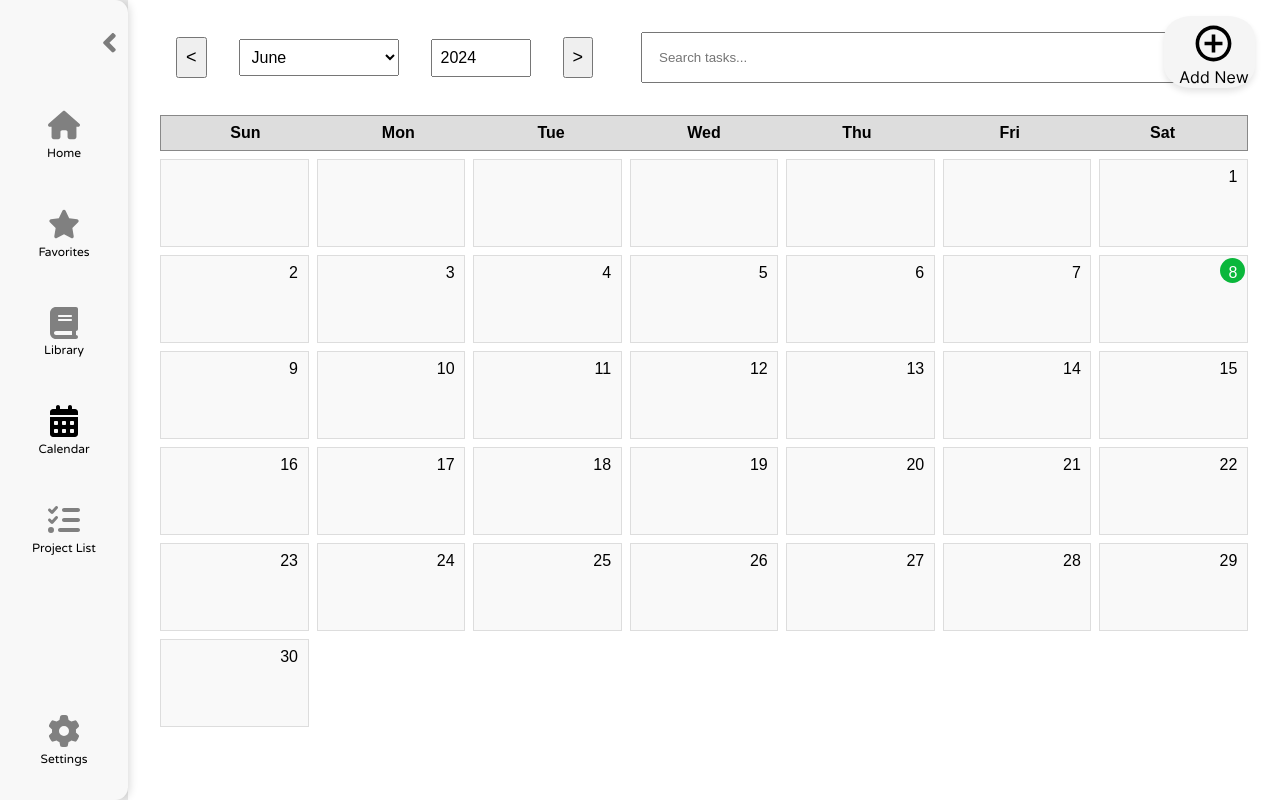
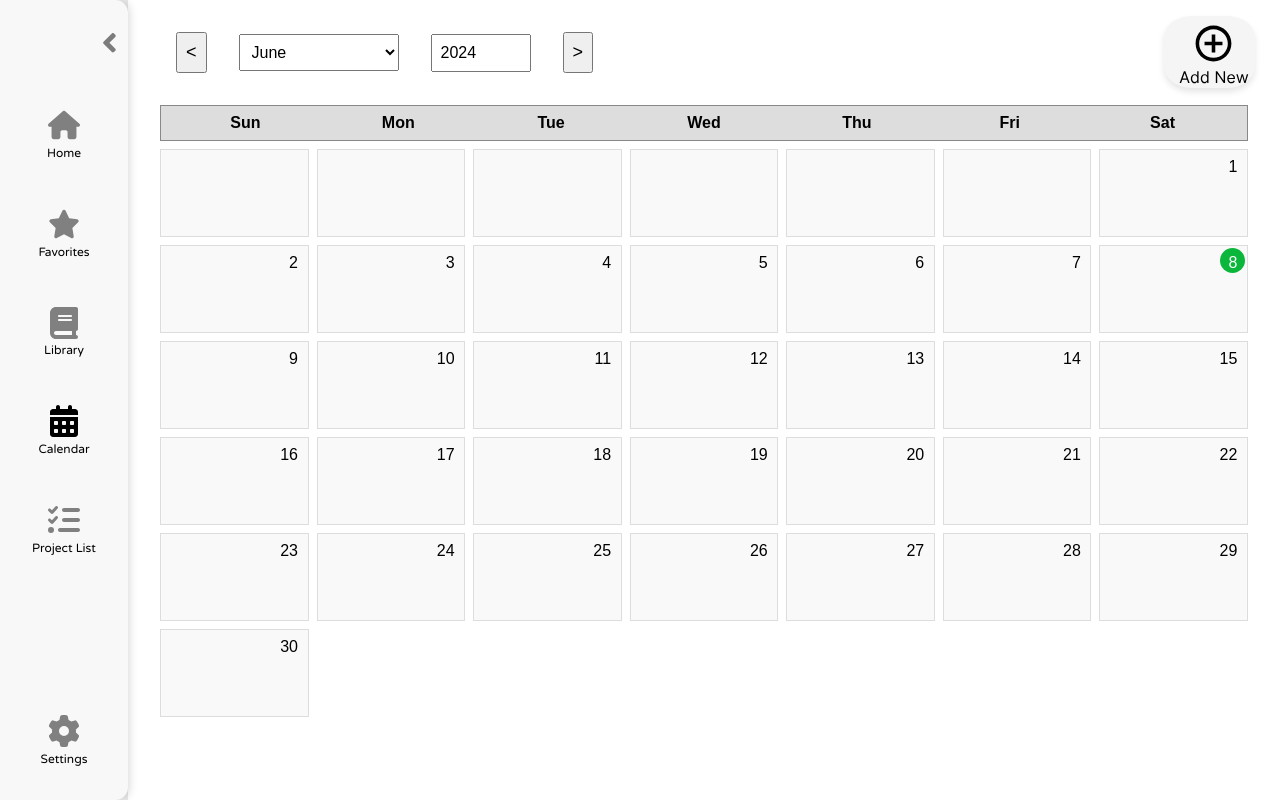
Before and after one commit to CSE-110-Group-13/cse110-sp24-group13, a website with bundled scripts: page source/calendar/calendar.html in a window 1280 px wide. Built offline with nearby package versions, Linux system fonts and the light colour scheme.

Commit message:
deleted search bar from calendar

```diff
--- a/source/calendar/calendar.html
+++ b/source/calendar/calendar.html
@@ -30,11 +30,7 @@
                 <input type="number" id="year-input" min="1900" max="2100">
                 <button id="next-month">&gt;</button>
             </div>
-            <div class="search-bar">
-                <input type="text" id="search" placeholder="Search tasks...">
-            </div>
             <add-new-btn></add-new-btn>
-            <!--<button id="create-task-btn">Create Task</button>-->
         </header>
         <div id="calendar">
             <div class="week-days">
```
